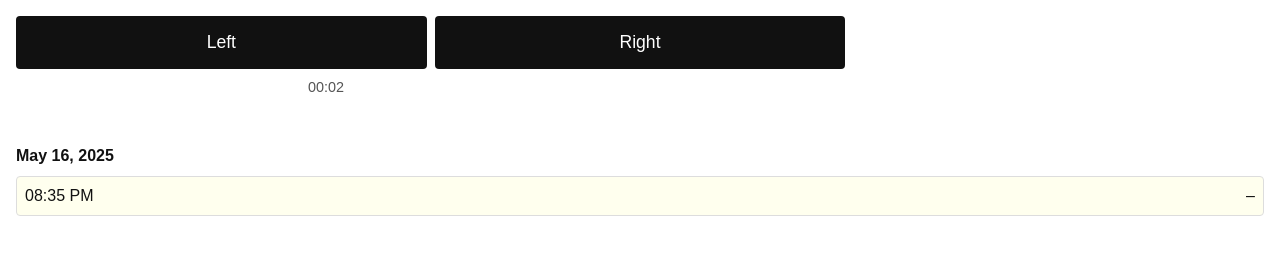
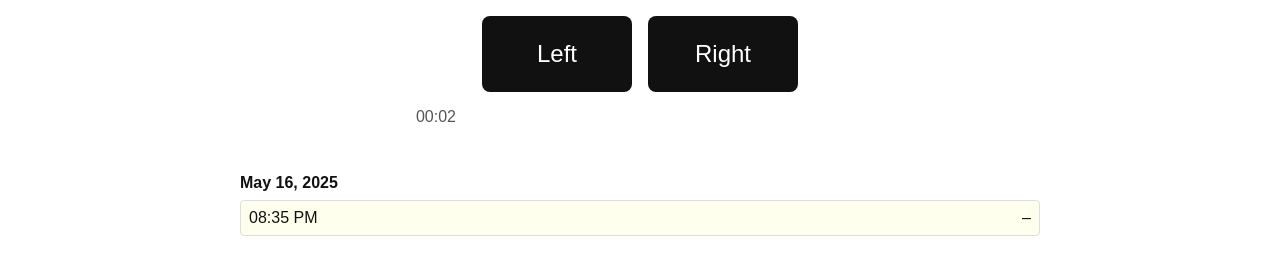
Before and after one commit to slater717/baby-log, a plain HTML site: page index.html in a window 1280 px wide. Both pictures are taken after a click on the button "Left". Drawn offline with Linux system fonts and the light colour scheme.

Commit message:
Add files via upload

```diff
--- a/index.html
+++ b/index.html
@@ -1,66 +1,79 @@
 <!DOCTYPE html>
 <html lang="en">
 <head>
-  <meta charset="UTF-8"/>
-  <meta name="viewport" content="width=device-width,initial-scale=1.0"/>
+  <meta charset="UTF-8">
+  <meta name="viewport" content="width=device-width,initial-scale=1.0">
   <title>Feeding Log</title>
   <style>
-    * { box-sizing:border-box; margin:0; padding:0; }
+    * { box-sizing: border-box; margin: 0; padding: 0; }
     body {
-      font:1rem/1.4 sans-serif;
-      padding:1rem;
-      background:#fff; color:#111;
-      display:flex; flex-direction:column; height:100vh;
+      font-family: sans-serif;
+      display: flex;
+      flex-direction: column;
+      align-items: center;
+      padding: 1rem;
+      background: #fff;
+      color: #111;
+      height: 100vh;
     }
     #buttons {
-      display:grid;
-      grid-template-columns:1fr 1fr 1fr;
-      gap:0.5rem;
-      margin-bottom:0.5rem;
+      display: flex;
+      justify-content: center;
+      gap: 1rem;
+      width: 100%;
+      max-width: 800px;
+      margin-bottom: 1rem;
     }
-    button {
-      padding:1rem;
-      font-size:1.1rem;
-      background:#111; color:#fff;
-      border:none; border-radius:4px;
-      touch-action:manipulation;
+    #buttons button {
+      flex: 1;
+      max-width: 150px;
+      padding: 1.5rem;
+      font-size: 1.5rem;
+      background: #111;
+      color: #fff;
+      border: none;
+      border-radius: 8px;
+      touch-action: manipulation;
     }
-    #completeBtn {
-      display:none;
-      background:#007aff;
-    }
+    #completeBtn { background: #007aff; display: none; }
     #sideTimers {
-      display:grid;
-      grid-template-columns:1fr 1fr;
-      gap:0.5rem;
-      margin-bottom:1rem;
+      display: flex;
+      justify-content: center;
+      gap: 1rem;
+      margin-bottom: 1rem;
+      width: 100%;
+      max-width: 800px;
     }
     .side-timer {
-      text-align:center;
-      font-size:0.9rem;
-      color:#555;
+      flex: 1;
+      text-align: center;
+      font-size: 1rem;
+      color: #555;
     }
     #next {
-      margin-bottom:1rem;
-      font-weight:500;
+      margin-bottom: 1rem;
+      font-weight: 500;
     }
     #log {
-      overflow:auto;
-      flex:1;
+      flex: 1;
+      width: 100%;
+      max-width: 800px;
+      overflow: auto;
     }
     .day {
-      margin-top:1rem;
-      font-weight:600;
+      margin-top: 1rem;
+      font-weight: 600;
     }
     .card {
-      border:1px solid #ddd;
-      border-radius:4px;
-      padding:0.5rem;
-      margin-top:0.5rem;
-      display:flex; justify-content:space-between;
-      background:#f9f9f9;
+      display: flex;
+      justify-content: space-between;
+      padding: 0.5rem;
+      margin-top: 0.5rem;
+      border: 1px solid #ddd;
+      border-radius: 4px;
+      background: #f9f9f9;
     }
-    .incomplete { background:#ffe; }
+    .incomplete { background: #ffe; }
   </style>
 </head>
 <body>
@@ -77,9 +90,9 @@
   <div id="log"></div>
 
   <script>
-    const STORAGE_EVENTS  = 'bfEvents';
+    const STORAGE_EVENTS = 'bfEvents';
     const STORAGE_CURRENT = 'bfCurrent';
-    const INTERVAL_MS     = 3 * 60 * 60 * 1000;
+    const INTERVAL_MS = 3 * 60 * 60 * 1000;
 
     let events = JSON.parse(localStorage.getItem(STORAGE_EVENTS) || '[]');
     let current = JSON.parse(localStorage.getItem(STORAGE_CURRENT) || '{}');
@@ -105,7 +118,7 @@
     function fmtElapsed(ms) {
       const m = String(Math.floor(ms / 60000)).padStart(2, '0');
       const s = String(Math.floor((ms % 60000) / 1000)).padStart(2, '0');
-      return m + ':' + s;
+      return `${m}:${s}`;
     }
 
     function logSide(side) {
@@ -144,12 +157,11 @@
 
       const logEl = document.getElementById('log');
       logEl.innerHTML = '';
-      let lastDay = null;
+      let lastDay = '';
 
-      // Build display list: completed feeds + in-progress
-      const list = events.map(f => Object.assign({complete: true}, f));
+      const list = events.map(f => ({ ...f, complete: true }));
       if (current.left || current.right) {
-        list.push(Object.assign({complete: false}, current));
+        list.push({ ...current, complete: false });
       }
 
       list.reverse().forEach(feed => {
@@ -164,23 +176,23 @@
         }
         const card = document.createElement('div');
         card.className = 'card' + (feed.complete ? '' : ' incomplete');
+
         const leftTime = feed.left ? fmtTime(feed.left) : '–';
         let rightDisplay = '–';
         if (feed.complete) {
-          const duration = Math.round((feed.right - feed.left) / 60000);
-          rightDisplay = 'Complete ✅ (' + duration + ' min)';
+          const dur = Math.round((feed.right - feed.left) / 60000);
+          rightDisplay = `Complete ✅ (${dur} min)`;
         } else if (feed.right) {
           rightDisplay = fmtTime(feed.right);
         }
-        card.innerHTML = '<div>' + leftTime + '</div><div>' + rightDisplay + '</div>';
+
+        card.innerHTML = `<div>${leftTime}</div><div>${rightDisplay}</div>`;
         logEl.appendChild(card);
       });
 
-      // Complete button
       document.getElementById('completeBtn').style.display =
         (current.left && current.right) ? 'block' : 'none';
 
-      // Next feed
       const nextEl = document.getElementById('next');
       if (events.length) {
         const last = events[events.length - 1];
@@ -191,10 +203,10 @@
       }
     }
 
-    // Event listeners
-    document.querySelectorAll('button[data-side]').forEach(btn => {
-      btn.addEventListener('click', () => logSide(btn.dataset.side));
-    });
+    document.querySelector('button[data-side="left"]')
+      .addEventListener('click', () => logSide('left'));
+    document.querySelector('button[data-side="right"]')
+      .addEventListener('click', () => logSide('right'));
     document.getElementById('completeBtn')
       .addEventListener('click', completeFeed);
 
```
